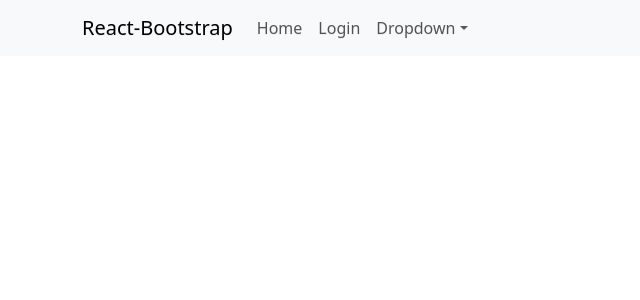
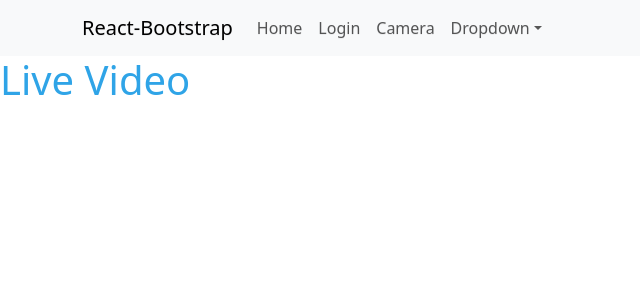
Before and after one commit to johnmartinroque/InsideOut, a React (Create React App) app in the folder main/: page /camera in a window 1280 px wide. Shown: the top 300 px of the page, without its empty margins (0-640 px from the left). Built offline with nearby package versions, Linux system fonts and the light colour scheme; no server answers.

Commit message:
video feed

```diff
--- a/main/package.json
+++ b/main/package.json
@@ -14,6 +14,7 @@
     "react-dom": "^19.1.1",
     "react-router-dom": "^7.7.1",
     "react-scripts": "5.0.1",
+    "react-webcam": "^7.2.0",
     "web-vitals": "^2.1.4"
   },
   "scripts": {
--- a/main/src/App.js
+++ b/main/src/App.js
@@ -5,6 +5,7 @@ import Home from "./screens/Home";
 import Data from "./screens/Data";
 import Header from "./components/Header";
 import Login from "./screens/Login";
+import VideoFeed from "./screens/VideoFeed";
 
 function App() {
   return (
@@ -15,6 +16,7 @@ function App() {
           <Route path="/" element={<Home />} />
           <Route path="/data" element={<Data />} />
           <Route path="/login" element={<Login />} />
+          <Route path="/camera" element={<VideoFeed />} />
         </Routes>
       </Router>
     </div>
--- a/main/src/components/Header.jsx
+++ b/main/src/components/Header.jsx
@@ -16,6 +16,9 @@ function Header() {
             </Nav.Link>
             <Nav.Link as={Link} to="/login">
               Login
+            </Nav.Link>
+            <Nav.Link as={Link} to="/camera">
+              Camera
             </Nav.Link>
             <NavDropdown title="Dropdown" id="basic-nav-dropdown">
               <NavDropdown.Item href="#action/3.1">Action</NavDropdown.Item>
--- /dev/null
+++ b/main/src/screens/VideoFeed.jsx
@@ -0,0 +1,42 @@
+import React, { useState } from "react";
+import Webcam from "react-webcam";
+
+const VideoFeed = () => {
+  return (
+    <div>
+      <h1>Live Video</h1>
+      <Webcam
+        audio={false}
+        screenshotFormat="image/jpeg"
+        width="100%"
+        height={480} // optional fixed height
+        videoConstraints={{
+          facingMode: "user", // or "environment" for rear camera
+          width: { ideal: 1280 },
+          height: { ideal: 720 },
+        }}
+      />
+      {/*
+      {isWebcamOn && (
+        <Webcam
+          audio={false}
+          screenshotFormat="image/jpeg"
+          width="100%"
+          videoConstraints={{
+            facingMode: "user",
+            width: { ideal: 1280 },
+            height: { ideal: 720 },
+          }}
+        />
+      )} */}
+      {/*
+
+        <button onClick={() => setIsWebcamOn(!isWebcamOn)}>
+        {isWebcamOn ? "Stop Webcam" : "Start Webcam"}
+      </button>
+      */}
+    </div>
+  );
+};
+
+export default VideoFeed;
```
Also changed, not shown: 1 other file (tests, documents, lock files or other folders).
